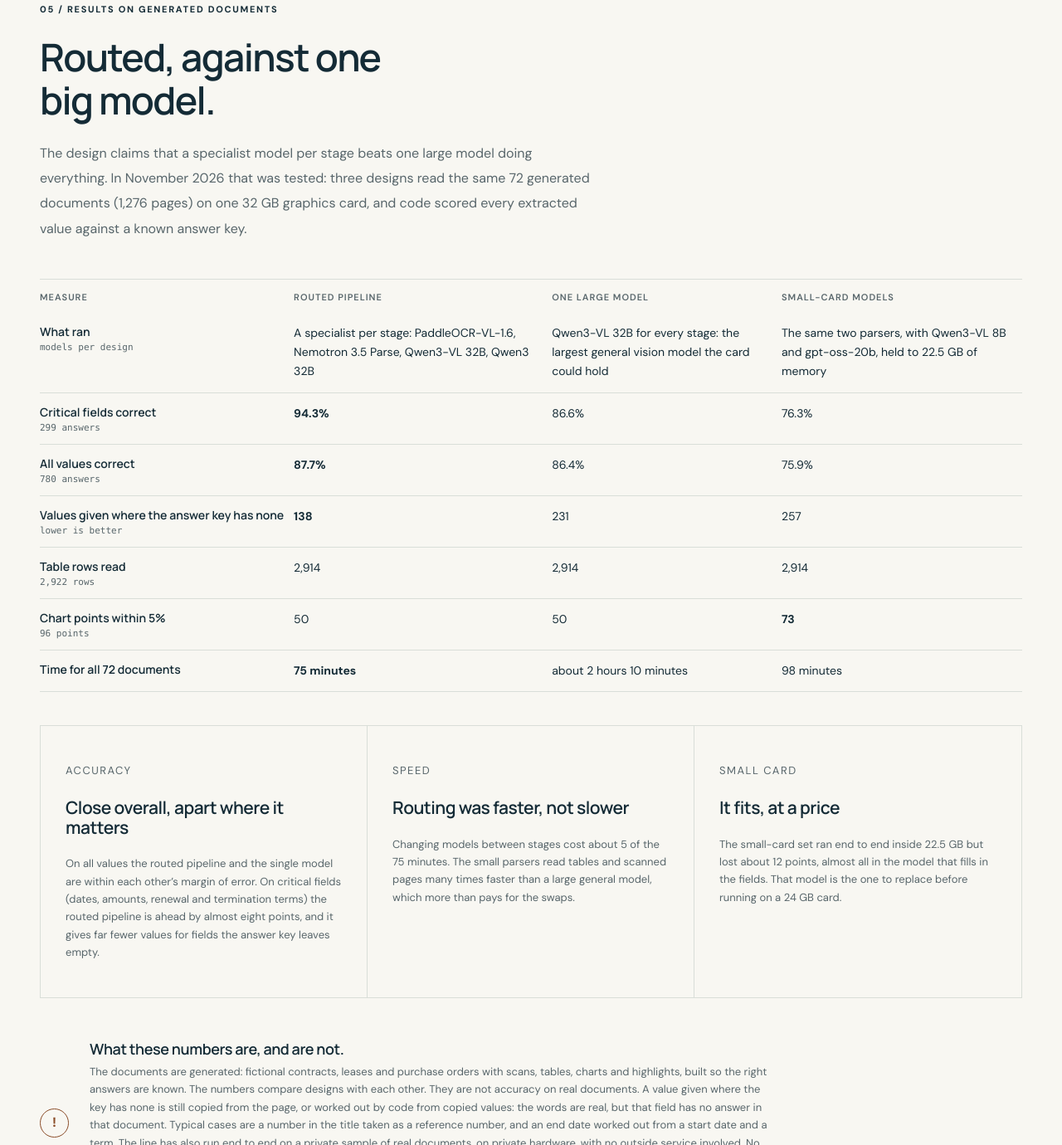
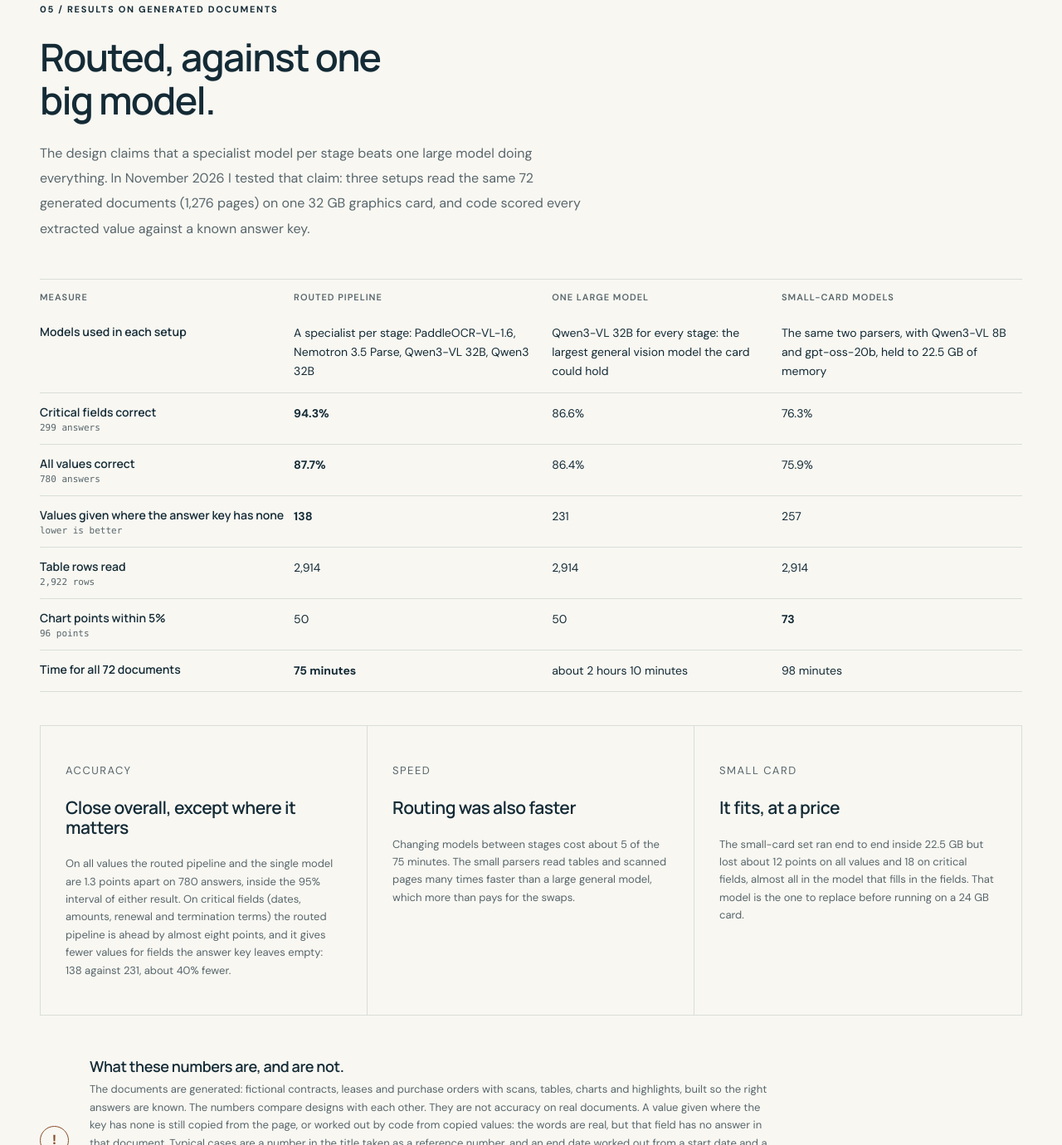
Before and after one commit to tayler-erbe/intake-pipeline-lab-public, a plain HTML site: page brief/index.html in a window 1280 px wide. Shown: the part 7881-9261 px from the top of the page at 83% size. Drawn offline with Linux system fonts and the light colour scheme.

Commit message:
Wording fixes from review

```diff
--- a/brief/index.html
+++ b/brief/index.html
@@ -254,13 +254,13 @@
 <div class="section-head">
 <p class="eyebrow">05 / RESULTS ON GENERATED DOCUMENTS</p>
 <h2>Routed, against one<br>big model.</h2>
-<p>The design claims that a specialist model per stage beats one large model doing everything. In November 2026 that was tested: three designs read the same 72 generated documents (1,276 pages) on one 32 GB graphics card, and code scored every extracted value against a known answer key.</p>
+<p>The design claims that a specialist model per stage beats one large model doing everything. In November 2026 I tested that claim: three setups read the same 72 generated documents (1,276 pages) on one 32 GB graphics card, and code scored every extracted value against a known answer key.</p>
 </div>
 <div class="compare-wrap">
 <table class="compare stage-table results-compare">
 <thead><tr><th>Measure</th><th>Routed pipeline</th><th>One large model</th><th>Small-card models</th></tr></thead>
 <tbody>
-<tr><td>What ran<small>models per design</small></td><td>A specialist per stage: PaddleOCR-VL-1.6, Nemotron 3.5 Parse, Qwen3-VL 32B, Qwen3 32B</td><td>Qwen3-VL 32B for every stage: the largest general vision model the card could hold</td><td>The same two parsers, with Qwen3-VL 8B and gpt-oss-20b, held to 22.5 GB of memory</td></tr>
+<tr><td>Models used in each setup</td><td>A specialist per stage: PaddleOCR-VL-1.6, Nemotron 3.5 Parse, Qwen3-VL 32B, Qwen3 32B</td><td>Qwen3-VL 32B for every stage: the largest general vision model the card could hold</td><td>The same two parsers, with Qwen3-VL 8B and gpt-oss-20b, held to 22.5 GB of memory</td></tr>
 <tr><td>Critical fields correct<small>299 answers</small></td><td><b>94.3%</b></td><td>86.6%</td><td>76.3%</td></tr>
 <tr><td>All values correct<small>780 answers</small></td><td><b>87.7%</b></td><td>86.4%</td><td>75.9%</td></tr>
 <tr><td>Values given where the answer key has none<small>lower is better</small></td><td><b>138</b></td><td>231</td><td>257</td></tr>
@@ -271,9 +271,9 @@
 </table>
 </div>
 <div class="results-band" style="margin-top:40px">
-<article><p class="route-id">ACCURACY</p><h3>Close overall, apart where it matters</h3><p>On all values the routed pipeline and the single model are within each other&rsquo;s margin of error. On critical fields (dates, amounts, renewal and termination terms) the routed pipeline is ahead by almost eight points, and it gives far fewer values for fields the answer key leaves empty.</p></article>
-<article><p class="route-id">SPEED</p><h3>Routing was faster, not slower</h3><p>Changing models between stages cost about 5 of the 75 minutes. The small parsers read tables and scanned pages many times faster than a large general model, which more than pays for the swaps.</p></article>
-<article><p class="route-id">SMALL CARD</p><h3>It fits, at a price</h3><p>The small-card set ran end to end inside 22.5 GB but lost about 12 points, almost all in the model that fills in the fields. That model is the one to replace before running on a 24 GB card.</p></article>
+<article><p class="route-id">ACCURACY</p><h3>Close overall, except where it matters</h3><p>On all values the routed pipeline and the single model are 1.3 points apart on 780 answers, inside the 95% interval of either result. On critical fields (dates, amounts, renewal and termination terms) the routed pipeline is ahead by almost eight points, and it gives fewer values for fields the answer key leaves empty: 138 against 231, about 40% fewer.</p></article>
+<article><p class="route-id">SPEED</p><h3>Routing was also faster</h3><p>Changing models between stages cost about 5 of the 75 minutes. The small parsers read tables and scanned pages many times faster than a large general model, which more than pays for the swaps.</p></article>
+<article><p class="route-id">SMALL CARD</p><h3>It fits, at a price</h3><p>The small-card set ran end to end inside 22.5 GB but lost about 12 points on all values and 18 on critical fields, almost all in the model that fills in the fields. That model is the one to replace before running on a 24 GB card.</p></article>
 </div>
 <div class="finding-note"><span class="note-symbol" aria-hidden="true">!</span><div><h3>What these numbers are, and are not.</h3><p>The documents are generated: fictional contracts, leases and purchase orders with scans, tables, charts and highlights, built so the right answers are known. The numbers compare designs with each other. They are not accuracy on real documents. A value given where the key has none is still copied from the page, or worked out by code from copied values: the words are real, but that field has no answer in that document. Typical cases are a number in the title taken as a reference number, and an end date worked out from a start date and a term. The line has also run end to end on a private sample of real documents, on private hardware, with no outside service involved. No figures from that run are published, and accuracy on those documents stays unmeasured until reviewers label them. Small-card times were measured on the larger card with memory capped, not on a 24 GB card. The generated tables were clean enough that all three table readers returned the same cells.</p></div></div>
 </section>
```
